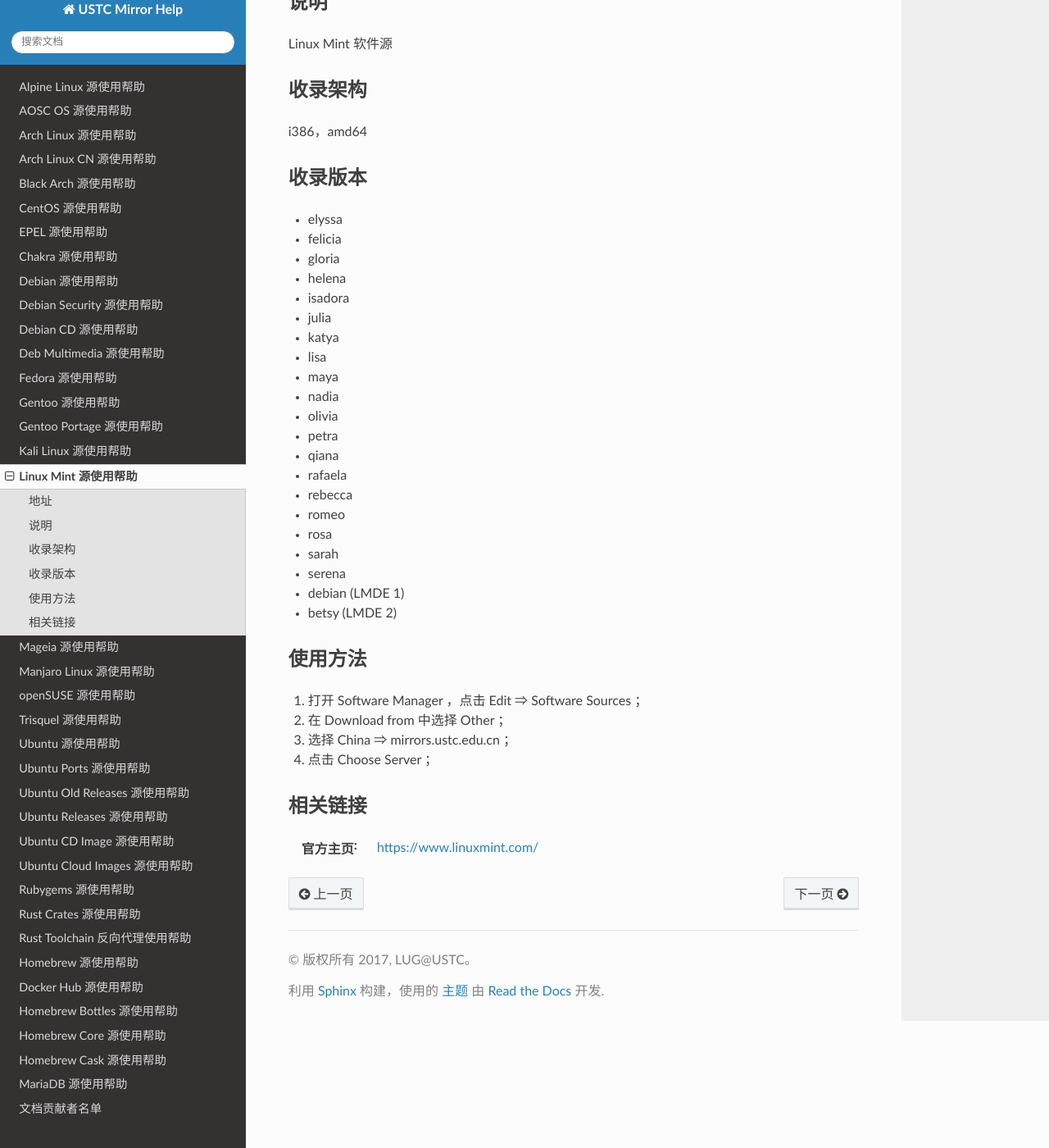
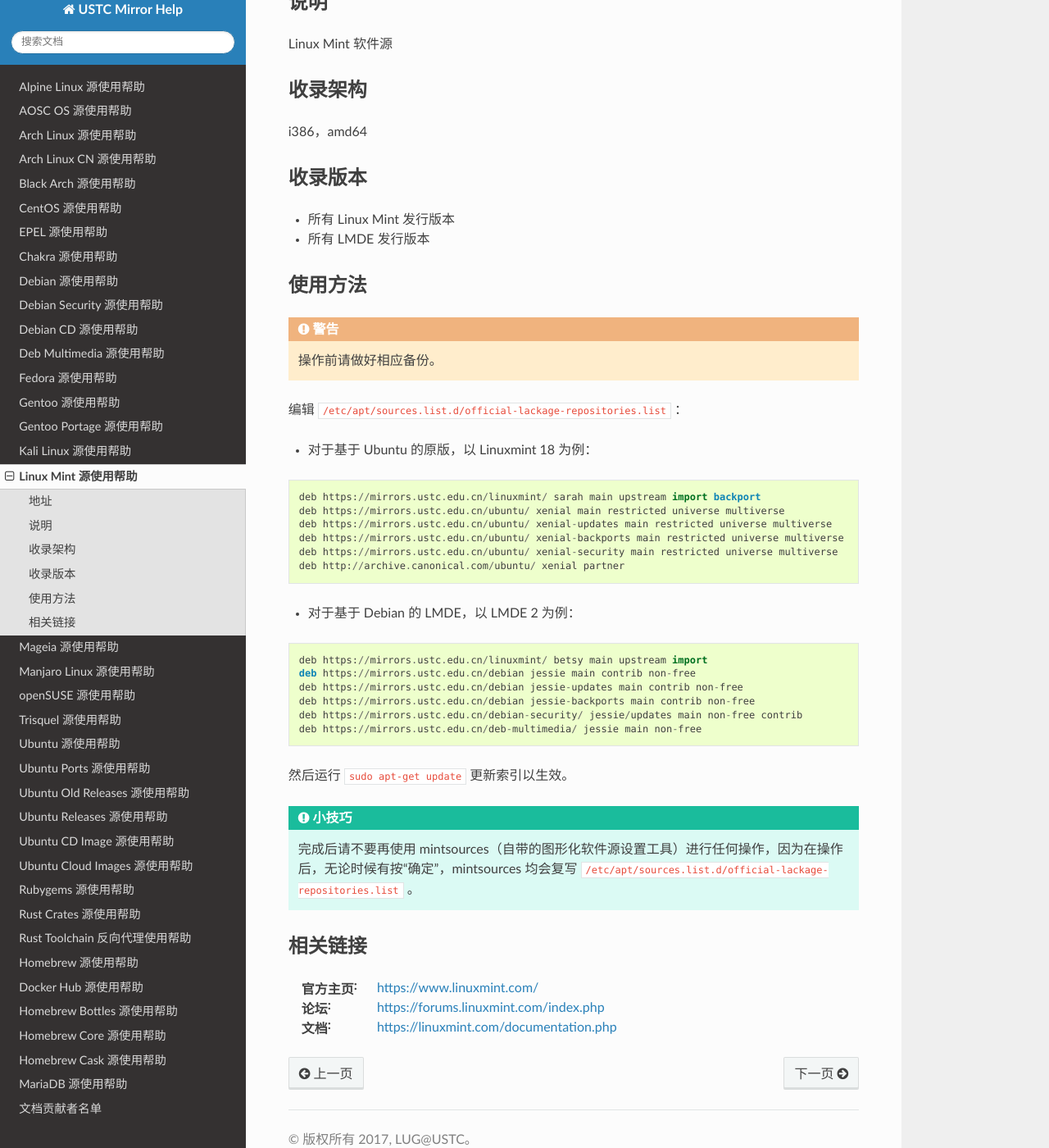
Before and after one commit to ustclug/mirrorhelp, a Sphinx documentation site: the page built from source/linuxmint.rst, in a window 1280 px wide and 1400 px high, scrolled down 292 px. Shown: the whole window at 82% size. Built offline with Sphinx 7.4.7 and the Read the Docs theme 2.0.0, drawn with Linux system fonts in a browser that asks for light colours; pages that are not in the unit, such as notebooks, are missing from menus.

Commit message:
Update linuxmint.rst

```diff
--- a/source/linuxmint.rst
+++ b/source/linuxmint.rst
@@ -20,37 +20,48 @@
 收录版本
 ========
 
-* elyssa
-* felicia
-* gloria
-* helena
-* isadora
-* julia
-* katya
-* lisa
-* maya
-* nadia
-* olivia
-* petra
-* qiana
-* rafaela
-* rebecca
-* romeo
-* rosa
-* sarah
-* serena
-* debian (LMDE 1)
-* betsy (LMDE 2)
+* 所有 Linux Mint 发行版本
+* 所有 LMDE 发行版本
 
 使用方法
 ========
 
-#. 打开 Software Manager ，点击 Edit ⇒ Software Sources ；
-#. 在 Download from 中选择 Other ；
-#. 选择 China ⇒ mirrors.ustc.edu.cn ；
-#. 点击 Choose Server ；
+.. warning::
+	操作前请做好相应备份。
+
+编辑 :file:`/etc/apt/sources.list.d/official-lackage-repositories.list` ：
+
+* 对于基于 Ubuntu 的原版，以 Linuxmint 18 为例：
+
+::
+
+	deb https://mirrors.ustc.edu.cn/linuxmint/ sarah main upstream import backport
+	deb https://mirrors.ustc.edu.cn/ubuntu/ xenial main restricted universe multiverse
+	deb https://mirrors.ustc.edu.cn/ubuntu/ xenial-updates main restricted universe multiverse
+	deb https://mirrors.ustc.edu.cn/ubuntu/ xenial-backports main restricted universe multiverse
+	deb https://mirrors.ustc.edu.cn/ubuntu/ xenial-security main restricted universe multiverse
+	deb http://archive.canonical.com/ubuntu/ xenial partner
+
+* 对于基于 Debian 的 LMDE，以 LMDE 2 为例：
+
+::
+
+	deb https://mirrors.ustc.edu.cn/linuxmint/ betsy main upstream import
+	deb https://mirrors.ustc.edu.cn/debian jessie main contrib non-free
+	deb https://mirrors.ustc.edu.cn/debian jessie-updates main contrib non-free
+	deb https://mirrors.ustc.edu.cn/debian jessie-backports main contrib non-free
+	deb https://mirrors.ustc.edu.cn/debian-security/ jessie/updates main non-free contrib
+	deb https://mirrors.ustc.edu.cn/deb-multimedia/ jessie main non-free
+
+
+然后运行 ``sudo apt-get update`` 更新索引以生效。
+
+.. tip::
+	完成后请不要再使用 mintsources（自带的图形化软件源设置工具）进行任何操作，因为在操作后，无论时候有按“确定”，mintsources 均会复写 :file:`/etc/apt/sources.list.d/official-lackage-repositories.list` 。
 
 相关链接
 ========
 
 :官方主页: https://www.linuxmint.com/
+:论坛: https://forums.linuxmint.com/index.php
+:文档: https://linuxmint.com/documentation.php
```
